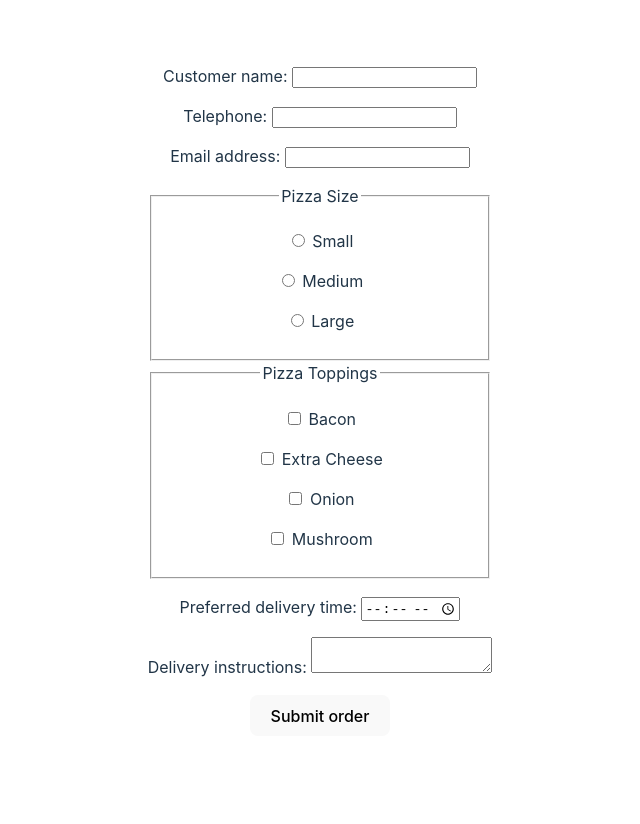
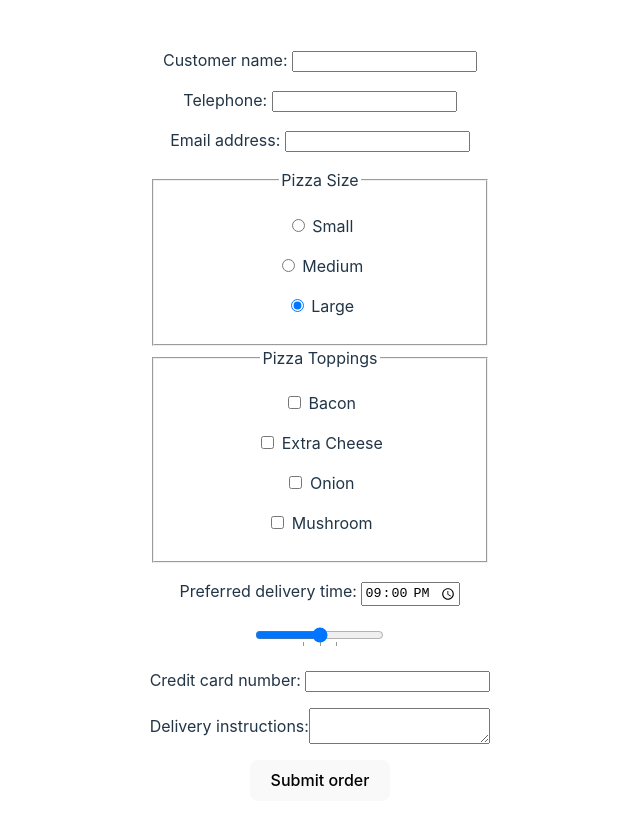
Before and after one commit to guiseek/adsis5s, a website built with Vite: page index.html in a window 1280 px wide. Shown: the whole page, without its empty margins (320-960 px from the left). Before the commit the page ends 800 px from the top, so only its background shows below. Built offline with nearby package versions, Linux system fonts and the light colour scheme.

Commit message:
comandos 02/03

```diff
--- a/index.html
+++ b/index.html
@@ -7,7 +7,7 @@
     <title>Vite + TS</title>
   </head>
   <body>
-    <div id="app"></div>
+    <main id="app"></main>
     <script type="module" src="/src/main.ts"></script>
   </body>
 </html>
--- a/src/forms/pizza.html
+++ b/src/forms/pizza.html
@@ -1,10 +1,6 @@
-<form
-  method="post"
-  enctype="application/x-www-form-urlencoded"
-  action="https://pizza.example.com/order.cgi"
->
+<form>
   <p>
-    <label>Customer name: <input name="custname" required /></label>
+    <label>Customer name: <input name="custname"  required minlength="8" /></label>
   </p>
   <p>
     <label>Telephone: <input type="tel" name="custtel" /></label>
@@ -26,7 +22,7 @@
     </p>
     <p>
       <label>
-        <input type="radio" name="size" required value="large" /> Large
+        <input type="radio" name="size" required checked value="large" /> Large
       </label>
     </p>
   </fieldset>
@@ -58,6 +54,7 @@
       Preferred delivery time:
       <input
         type="time"
+        value="21:00"
         min="11:00"
         max="21:00"
         step="900"
@@ -66,8 +63,30 @@
       />
     </label>
   </p>
+  <input type="range" min="-100" max="100" value="0" step="10" name="power" list="powers">
+  <datalist id="powers">
+  <option value="0">
+  <option value="-30">
+  <option value="30">
+   <option value="++50">
+  </datalist>
   <p>
-    <label>Delivery instructions: <textarea name="comments"></textarea></label>
+    <label
+      >Credit card number:
+      <input
+        name="cc"
+        type="text"
+        inputmode="numeric"
+        pattern="[0-9]{8,19}"
+        autocomplete="cc-number"
+      />
+    </label>
+  </p>
+  <p>
+    <label class="align-center">
+      Delivery instructions:
+      <textarea name="comments"></textarea>
+    </label>
   </p>
   <p><button>Submit order</button></p>
 </form>
--- a/src/forms/pizza.ts
+++ b/src/forms/pizza.ts
@@ -1,10 +1,16 @@
 export const initPizzaForm = () => {
+
+
   const form = document.querySelector('form')
 
   if (form) {
+
     form.onsubmit = (ev) => {
       ev.preventDefault()
+
       const data = new FormData(form)
+      console.log(data.getAll('topping'));
+
       console.log(Object.fromEntries(data.entries()))
     }
   }
--- a/src/main.ts
+++ b/src/main.ts
@@ -2,7 +2,8 @@ import pizzaForm from './forms/pizza.html?raw'
 import {initPizzaForm} from './forms/pizza'
 import './style.scss'
 
-const app = document.querySelector<HTMLDivElement>('#app')
+const app = document.querySelector('#app')
+
 if (app) {
   app.innerHTML = pizzaForm
   initPizzaForm()
--- a/src/style.scss
+++ b/src/style.scss
@@ -12,6 +12,11 @@
   -webkit-font-smoothing: antialiased;
   -moz-osx-font-smoothing: grayscale;
   -webkit-text-size-adjust: 100%;
+}
+
+.align-center {
+  display: flex;
+  align-items: center;
 }
 
 a {
```
Also changed, not shown: README.md.
